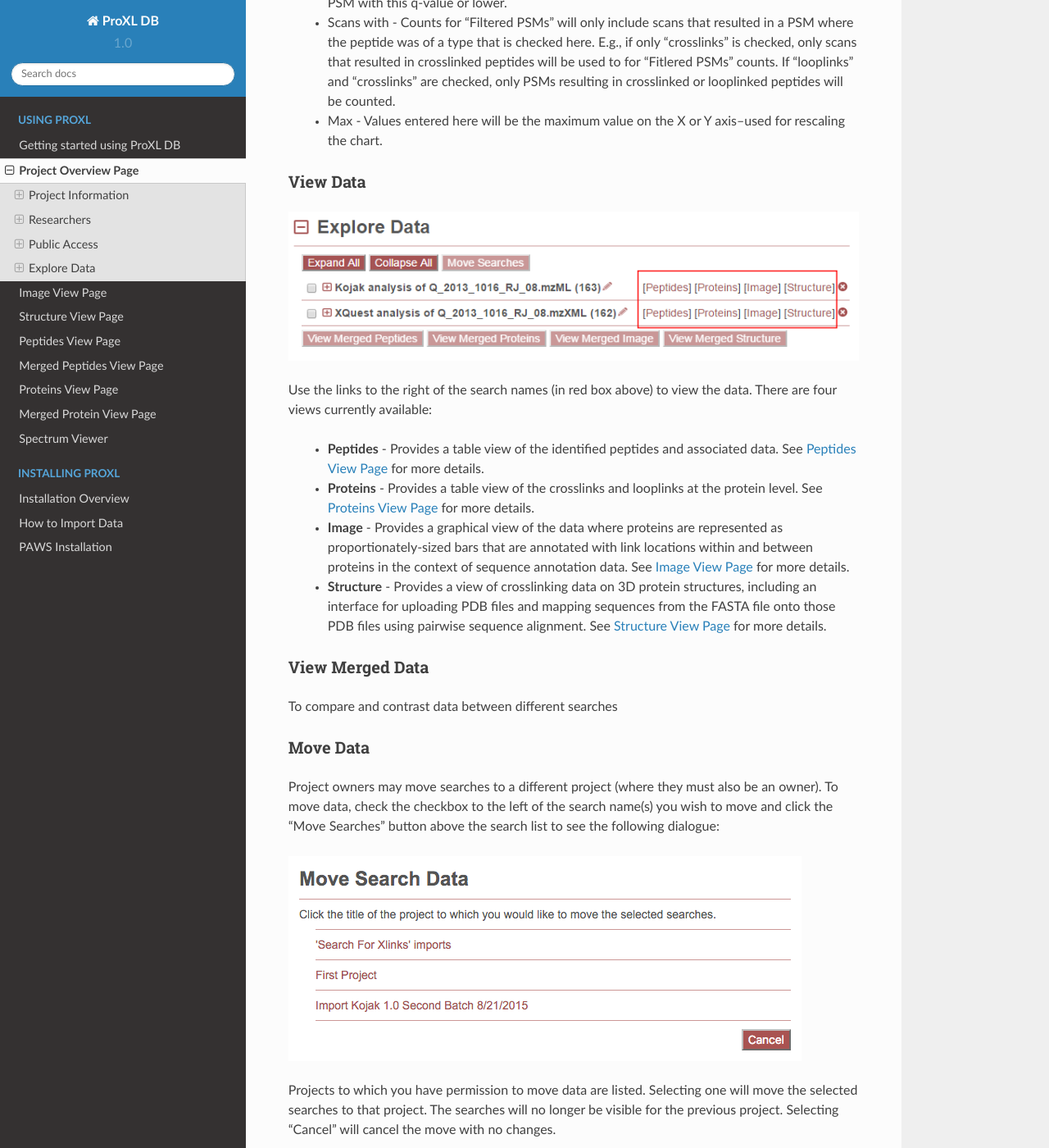
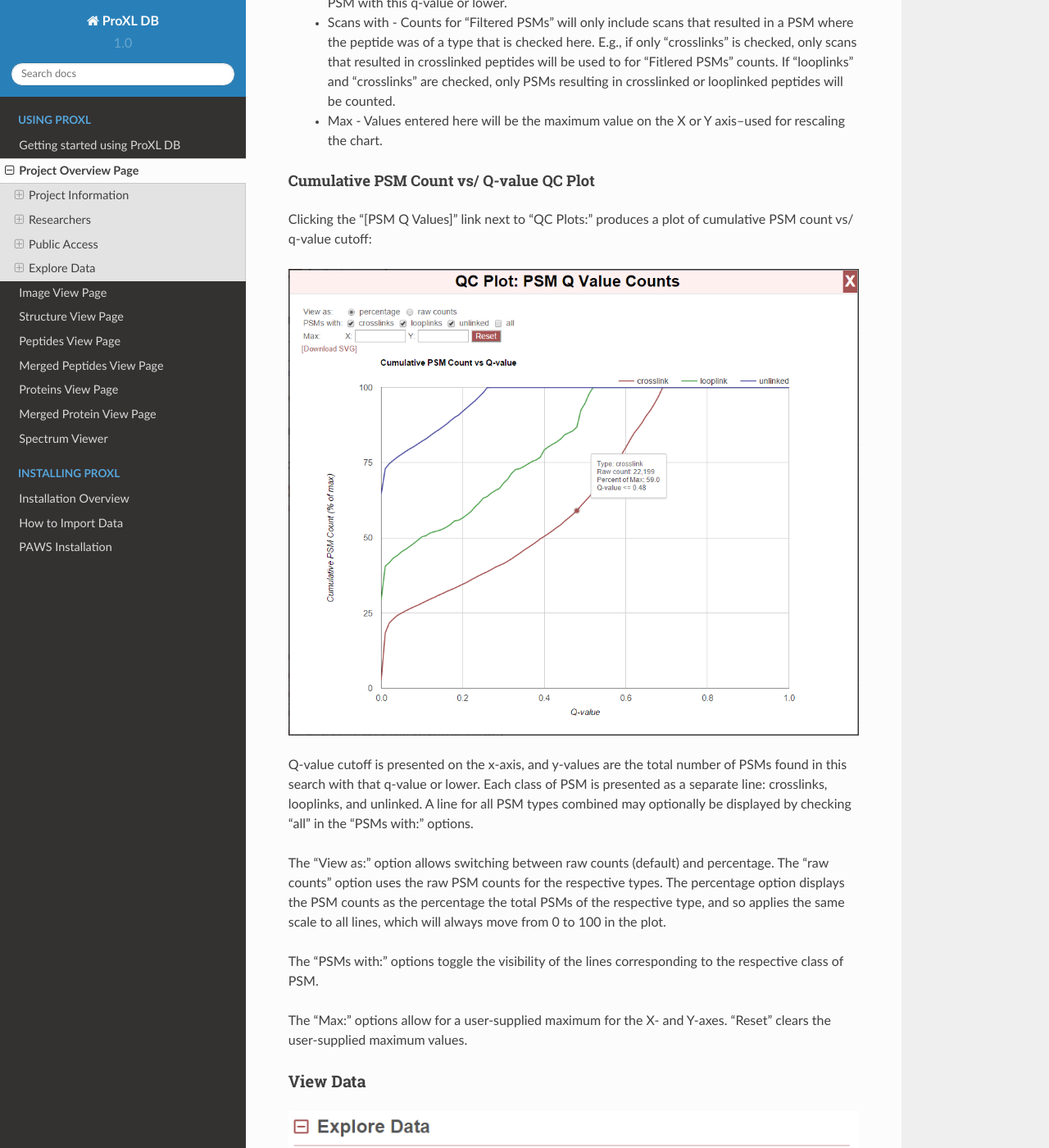
Before and after one commit to yeastrc/proxl-web-app, a Sphinx documentation site: the page built from docs/using/project.rst, in a window 1280 px wide and 1400 px high, scrolled down 9530 px. Shown: the whole window at 82% size. Built offline with Sphinx 7.4.7 and the Read the Docs theme 2.0.0, drawn with Linux system fonts in a browser that asks for light colours; some of the changed text lies outside the part shown.

Commit message:
Added new PSM vs/ Q-value QC plot to documentation.

```diff
--- a/docs/using/project.rst
+++ b/docs/using/project.rst
@@ -184,7 +184,7 @@ Search information includes the following information for each search:
 
 Retention Time QC Plot
 ^^^^^^^^^^^^^^^^^^^^^^^^^^^
-Clicking the "Retention Time" link next to "QC Plots:" produces the retention time QC plot:
+Clicking the "[Retention Time]" link next to "QC Plots:" produces the retention time QC plot:
 
 .. image:: /images/project-overview-rt.png
 
@@ -198,6 +198,25 @@ The chart options are:
 	* PSM Q-value cutoff - Counts for "Filtered PSMs" will only include scans that resulted in a PSM with this q-value or lower.
 	* Scans with - Counts for "Filtered PSMs" will only include scans that resulted in a PSM where the peptide was of a type that is checked here. E.g., if only "crosslinks" is checked, only scans that resulted in crosslinked peptides will be used to for "Fitlered PSMs" counts. If "looplinks" and "crosslinks" are checked, only PSMs resulting in crosslinked or looplinked peptides will be counted.
 	* Max - Values entered here will be the maximum value on the X or Y axis--used for rescaling the chart.
+
+Cumulative PSM Count vs/ Q-value QC Plot
+^^^^^^^^^^^^^^^^^^^^^^^^^^^^^^^^^^^^^^^^^^^
+Clicking the "[PSM Q Values]" link next to "QC Plots:" produces a plot of cumulative PSM count vs/ q-value cutoff:
+
+.. image:: /images/project-overview-psm-count-over-qvalue-qc.png
+
+Q-value cutoff is presented on the x-axis, and y-values are the total number of PSMs found in this search with that q-value or lower. Each class
+of PSM is presented as a separate line: crosslinks, looplinks, and unlinked. A line for all PSM types combined may optionally be displayed by checking "all"
+in the "PSMs with:" options.
+
+The "View as:" option allows switching between raw counts (default) and percentage. The "raw counts" option uses the raw PSM counts for the respective types.
+The percentage option displays the PSM counts as the percentage the total PSMs of the respective type, and so applies the same scale to all lines, which will
+always move from 0 to 100 in the plot.
+
+The "PSMs with:" options toggle the visibility of the lines corresponding to the respective class of PSM.
+
+The "Max:" options allow for a user-supplied maximum for the X- and Y-axes. "Reset" clears the user-supplied maximum values.
+
 
 View Data
 --------------------------------
```
Also changed, not shown: docs/images/project-overview-explore-data2.png, docs/images/project-overview-psm-count-over-qvalue-qc.png (added).
